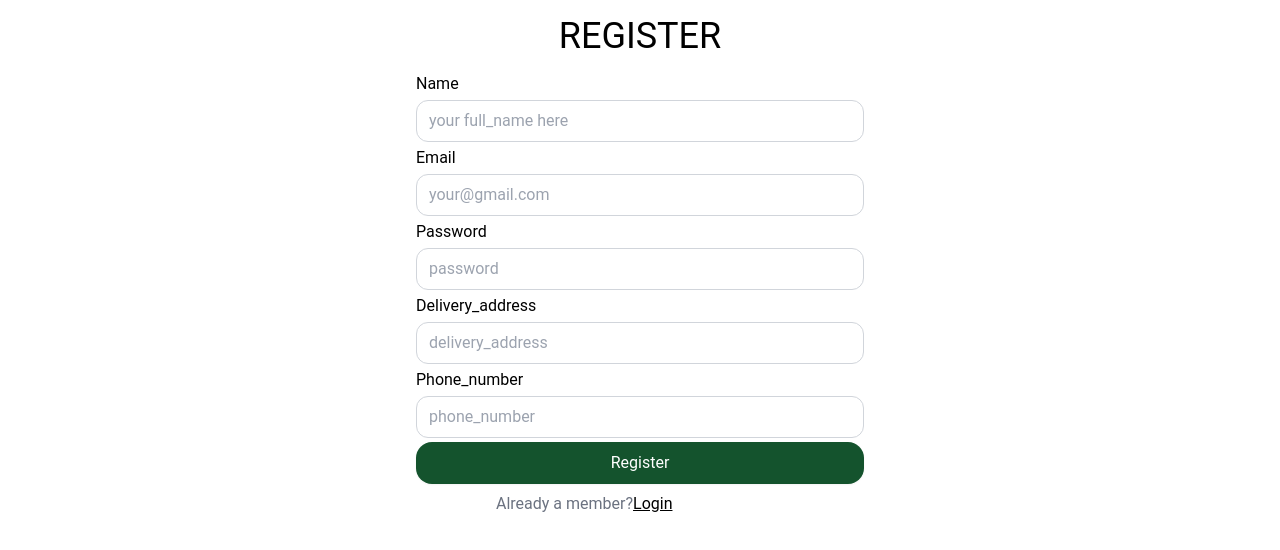
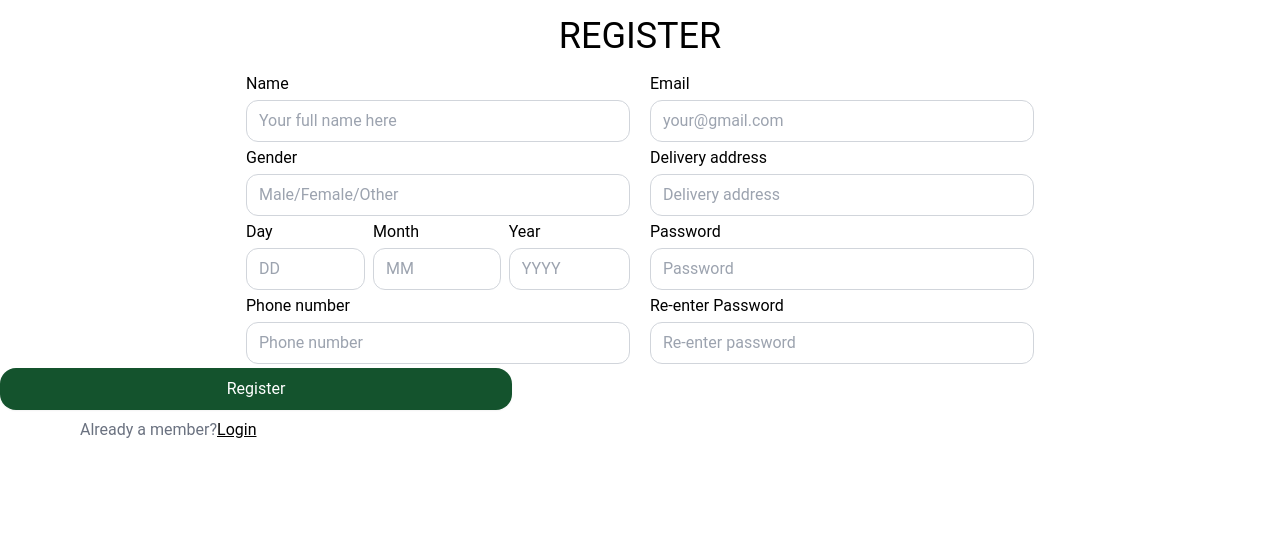
Before and after one commit to MIHIRI099/Herbal_Aura_website, a React (Vite) app in the folder client/: page /register in a window 1280 px wide. Shown: the top 550 px of the page. Built offline with nearby package versions, Linux system fonts and the light colour scheme; no server answers.

Commit message:
registerpage_ui_update

```diff
--- a/client/src/index.css
+++ b/client/src/index.css
@@ -47,3 +47,17 @@ nav {
     text-decoration: none;
     /* Add any additional styling for links */
 }
+.forms-container {
+    display: flex;
+    justify-content: center; /* Center the forms horizontally */
+    gap: 20px; /* Adjust the space between forms as needed */
+  }
+
+  .form {
+    width: 30%; /* Adjust the width as needed */
+  }
+  .button-container {
+    justify-content: center; /* Center the buttons horizontally */
+    width: 40%; /* Set the width as needed */
+    display: flex; /* Center the button horizontally */
+  }
--- a/client/src/pages/LoginPage.jsx
+++ b/client/src/pages/LoginPage.jsx
@@ -49,7 +49,7 @@ export default function LoginPage() {
             <p className="text-base text-green-900 font-normal leading-normal">
             Discover a world of endless possibilities. Sign in to unlock exclusive deals and manage your shopping journey
             </p>
-            <form className="max-w-md mx-auto py-3 " onSubmit={handleLoginSubmit}>
+            <form className="max-w-md mx-auto py-8 " onSubmit={handleLoginSubmit}>
                 <label htmlFor="">Email</label>
                 <input type="email"
                 placeholder="your@gmail.com"
--- a/client/src/pages/RegisterPage.jsx
+++ b/client/src/pages/RegisterPage.jsx
@@ -6,8 +6,13 @@ export default function RegisterPage() {
   const [full_name, setName] = useState("");
   const [email, setEmail] = useState("");
   const [password, setPassword] = useState("");
+  const [confirmPassword, setConfirmPassword] = useState("");
   const [delivery_address, setDelivery_address] = useState("");
   const [phone_number, setPhone_number] = useState("");
+  const [gender, setGender] = useState("");
+  const [day, setDay] = useState("");
+  const [month, setMonth] = useState("");
+  const [year, setYear] = useState("");
 
   async function RegisterUser(e) {
     e.preventDefault();
@@ -15,8 +20,12 @@ export default function RegisterPage() {
     const emailRegex = /^[A-Z0-9._%+-]+@[A-Z0-9.-]+\.[A-Z]{2,4}$/i;
 
     if (!email.match(emailRegex)) {
-      // Display an error message using browser alert
       alert("Please enter a valid email address.");
+      return;
+    }
+
+    if (password !== confirmPassword) {
+      alert("Passwords do not match.");
       return;
     }
 
@@ -26,7 +35,11 @@ export default function RegisterPage() {
         email,
         delivery_address,
         password,
-        phone_number
+        phone_number,
+        gender,
+        day,
+        month,
+        year,
       });
       alert("Registration successful");
     } catch (err) {
@@ -38,15 +51,69 @@ export default function RegisterPage() {
     <div className="mt-4 grow flex items-center justify-around">
       <div className="mb-60">
         <h1 className="text-4xl text-center mb-4">REGISTER</h1>
-        <form className="max-w-md mx-auto" onSubmit={RegisterUser}>
+        <div className="forms-container">
+          {/* First Form */}
+          <form className="form" onSubmit={RegisterUser}>
             <label htmlFor="full_name">Name</label>
             <input
               type="text"
               name="full_name"
-            placeholder="your full_name here"
+              placeholder="Your full name here"
               value={full_name}
               onChange={(e) => setName(e.target.value)}
             />
+            <label htmlFor="Gender">Gender</label>
+            <input
+              type="text"
+              name="Gender"
+              placeholder="Male/Female/Other"
+              value={gender}
+              onChange={(e) => setGender(e.target.value)}
+            />
+            <div className="flex">
+              <div className="mr-2">
+                <label htmlFor="day">Day</label>
+                <input
+                  type="text"
+                  name="day"
+                  placeholder="DD"
+                  value={day}
+                  onChange={(e) => setDay(e.target.value)}
+                />
+              </div>
+              <div className="mr-2">
+                <label htmlFor="month">Month</label>
+                <input
+                  type="text"
+                  name="month"
+                  placeholder="MM"
+                  value={month}
+                  onChange={(e) => setMonth(e.target.value)}
+                />
+              </div>
+              <div>
+                <label htmlFor="year">Year</label>
+                <input
+                  type="text"
+                  name="year"
+                  placeholder="YYYY"
+                  value={year}
+                  onChange={(e) => setYear(e.target.value)}
+                />
+              </div>
+            </div>
+            <label htmlFor="phone_number">Phone number</label>
+            <input
+              type="text"
+              name="phone_number"
+              placeholder="Phone number"
+              value={phone_number}
+              onChange={(e) => setPhone_number(e.target.value)}
+            />
+          </form>
+
+          {/* Second Form */}
+          <form className="form">
             <label htmlFor="email">Email</label>
             <input
               type="email"
@@ -55,40 +122,43 @@ export default function RegisterPage() {
               value={email}
               onChange={(e) => setEmail(e.target.value)}
             />
+            <label htmlFor="delivery_address">Delivery address</label>
+            <input
+              type="text"
+              name="delivery_address"
+              placeholder="Delivery address"
+              value={delivery_address}
+              onChange={(e) => setDelivery_address(e.target.value)}
+            />
             <label htmlFor="password">Password</label>
             <input
               type="password"
               name="password"
-            placeholder="password"
+              placeholder="Password"
               value={password}
               onChange={(e) => setPassword(e.target.value)}
             />
-          <label htmlFor="delivery_address">Delivery_address</label>
+            <label htmlFor="confirmPassword">Re-enter Password</label>
             <input
-            type="delivery_address"
-            name="delivery_address"
-            placeholder="delivery_address"
-            value={delivery_address}
-            onChange={(e) =>setDelivery_address(e.target.value)}
+              type="password"
+              name="confirmPassword"
+              placeholder="Re-enter password"
+              value={confirmPassword}
+              onChange={(e) => setConfirmPassword(e.target.value)}
             />
-          <label htmlFor="phone_number">Phone_number</label>
-          <input
-            type="phone_number"
-            name="phone_number"
-            placeholder="phone_number"
-            value={phone_number}
-            onChange={(e) =>setPhone_number(e.target.value)}
-          />
-          <button type="submit" className="primary">
+          </form>
+        </div>
+        <div className="button-container items-center">
+        <button type="submit" className="primary" onClick={RegisterUser}>
           Register
         </button>
-          <div className="text center py-2 ml-20 text-gray-500">
+        </div>
+        <div className="text center  py-2 ml-20 text-gray-500">
           Already a member?
           <Link className="underline text-black" to={"/login"}>
             Login
           </Link>
           </div>
-        </form>
         </div>
       </div>
   );
```
Lines whose indentation alone changed are shown as unchanged.
